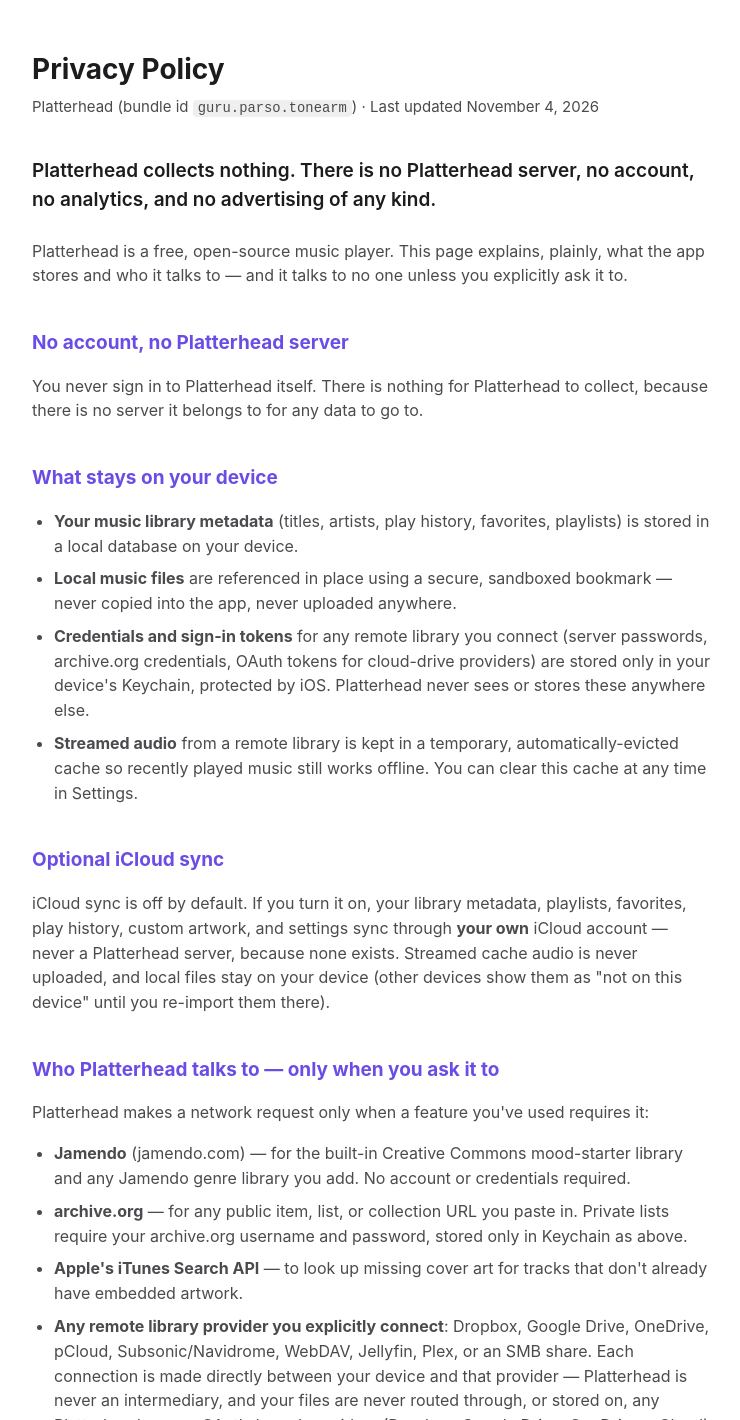
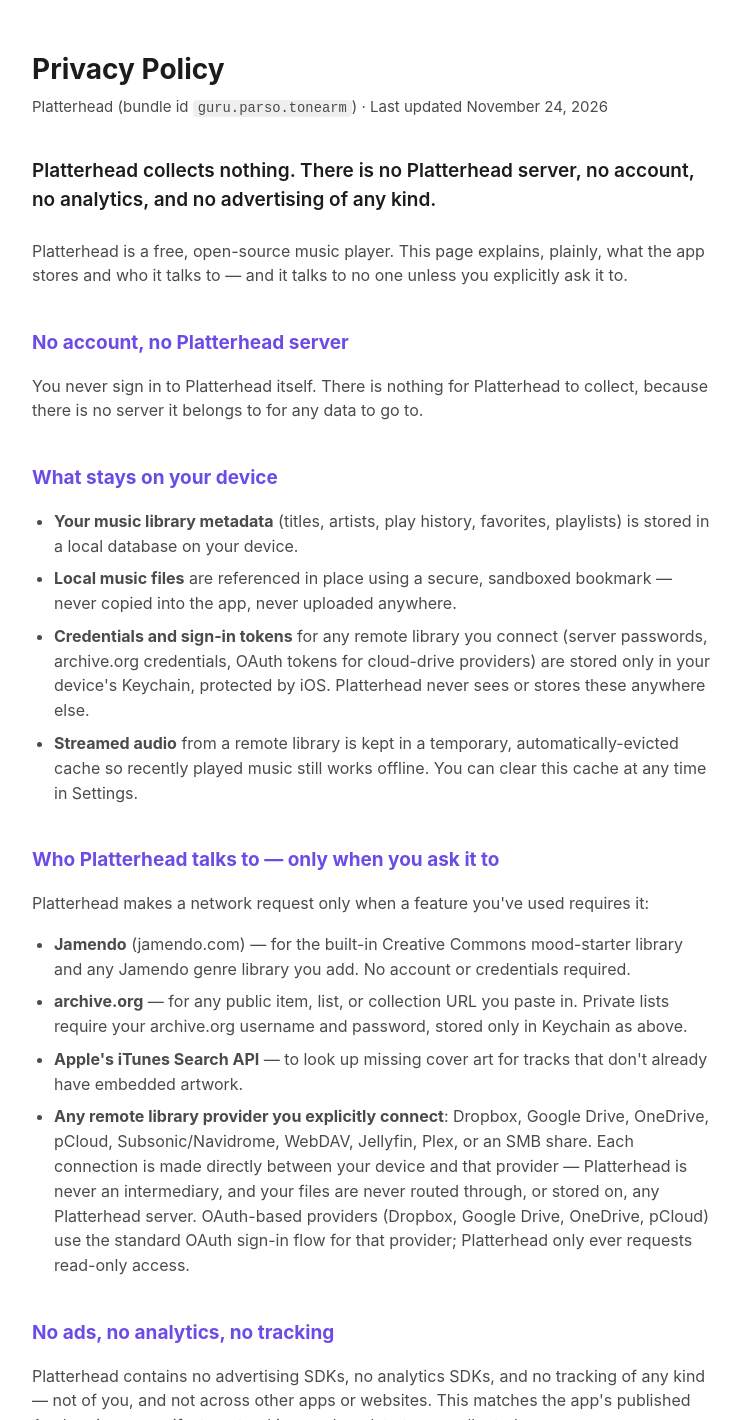
Before and after one commit to johnarleyburns/parso-tonearm, a plain HTML site: page index.html in a window 1280 px wide. Shown: the top 1420 px of the page, without its empty margins (268-1008 px from the left). Drawn offline with Linux system fonts and the light colour scheme.

Commit message:
Remove iCloud sync from published privacy policy
Platterhead no longer syncs through iCloud. Remove the outdated section and
refresh the last-updated date.

```diff
--- a/index.html
+++ b/index.html
@@ -85,7 +85,7 @@
 <body>
 <main>
   <h1>Privacy Policy</h1>
-  <p class="subtitle">Platterhead (bundle id <code>guru.parso.tonearm</code>) &middot; Last updated November 4, 2026</p>
+  <p class="subtitle">Platterhead (bundle id <code>guru.parso.tonearm</code>) &middot; Last updated November 24, 2026</p>
 
   <p class="lede">Platterhead collects nothing. There is no Platterhead server, no account, no analytics, and no advertising of any kind.</p>
 
@@ -110,13 +110,6 @@
     cache so recently played music still works offline. You can clear this cache at any time
     in Settings.</li>
   </ul>
-
-  <h2>Optional iCloud sync</h2>
-  <p>iCloud sync is off by default. If you turn it on, your library metadata, playlists,
-  favorites, play history, custom artwork, and settings sync through <strong>your own</strong>
-  iCloud account — never a Platterhead server, because none exists. Streamed cache audio is
-  never uploaded, and local files stay on your device (other devices show them as "not on this
-  device" until you re-import them there).</p>
 
   <h2>Who Platterhead talks to — only when you ask it to</h2>
   <p>Platterhead makes a network request only when a feature you've used requires it:</p>
```
